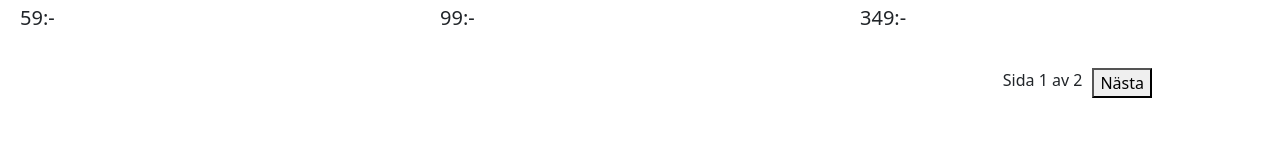
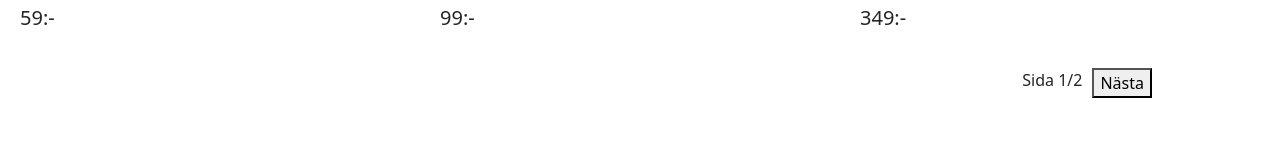
Before and after one commit to natta1995/Webbshop-BooksByHeart, a React (Create React App) app: page /Webbshop-BooksByHeart/products in a window 1280 px wide. Shown: the part 1234-1392 px from the top of the page. Built offline with nearby package versions, Linux system fonts and the light colour scheme.

Commit message:
smal change in text

```diff
--- a/src/pages/products.jsx
+++ b/src/pages/products.jsx
@@ -38,7 +38,7 @@ const ProductPage = () => {
       </div>
       <div style={{ display: 'flex', justifyContent: 'right', marginTop: '20px', paddingRight: "10%" }}>
       <span style={{ marginRight: '10px' }}>
-          Sida {currentPage} av {totalPages}
+          Sida {currentPage}/{totalPages}
         </span>
         {currentPage > 1 && (
           <button onClick={() => paginate(currentPage - 1)} style={{ marginRight: '10px' }}>Föregående</button>
```
